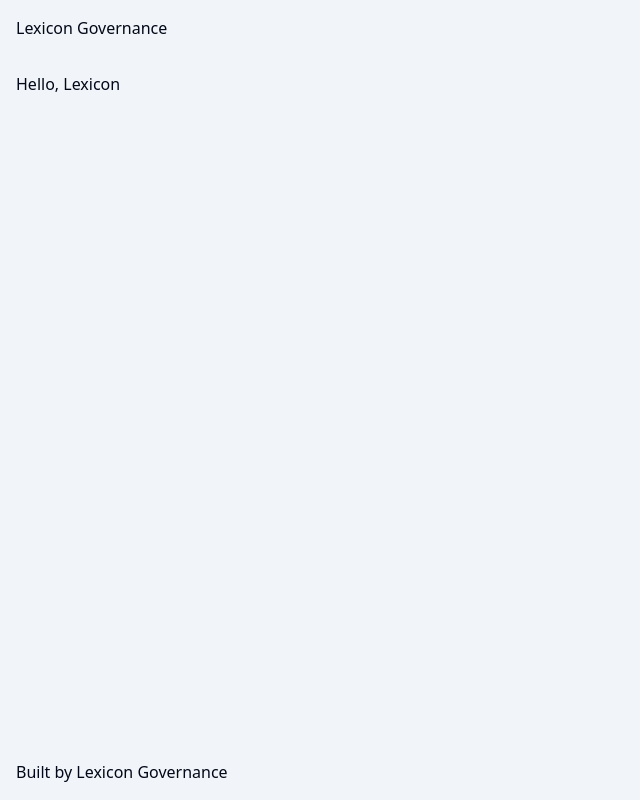
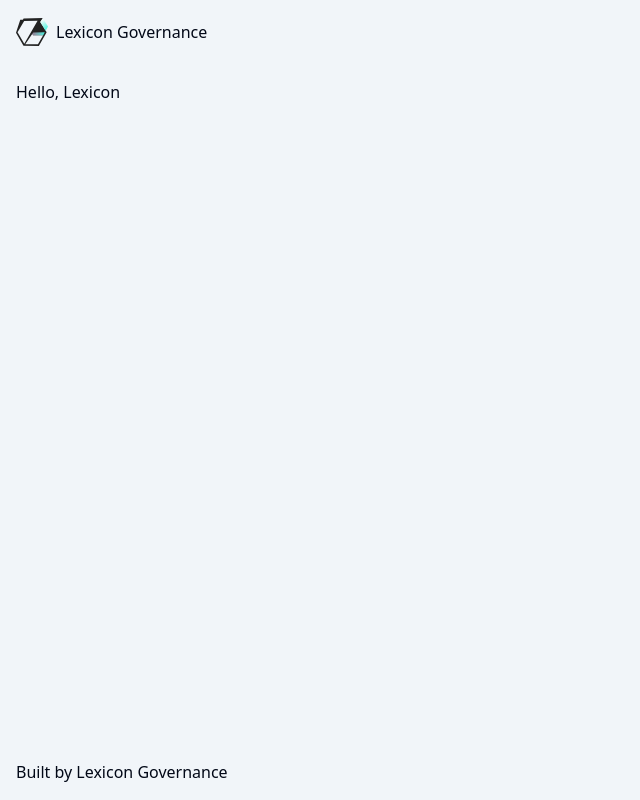
Before and after one commit to lexicongovernance/lexicon-site, a React (Vite) app: page / in a window 1280 px wide. Shown: the whole page, without its empty margins (0-640 px from the left). Built offline with nearby package versions, Linux system fonts and the light colour scheme.

Commit message:
Update layout

```diff
--- a/src/layout/Layout.tsx
+++ b/src/layout/Layout.tsx
@@ -1,11 +1,10 @@
 import { Outlet } from "react-router-dom";
+import Header from "@/components/header";
 
 export default function Layout() {
   return (
     <>
-      <header className="p-4">
-        <h1>Lexicon Governance</h1>
-      </header>
+      <Header />
       <main className="flex-grow p-4">
         <Outlet />
       </main>
--- /dev/null
+++ b/src/layout/index.ts
@@ -0,0 +1 @@
+export { default } from "./Layout";
--- a/src/main.tsx
+++ b/src/main.tsx
@@ -2,7 +2,7 @@
 import ReactDOM from "react-dom/client";
 import { createBrowserRouter, RouterProvider } from "react-router-dom";
 import "./globals.css";
-import Layout from "./layout/Layout.tsx";
+import Layout from "./layout";
 import Home from "./pages/Home.tsx";
 
 const router = createBrowserRouter([
```
